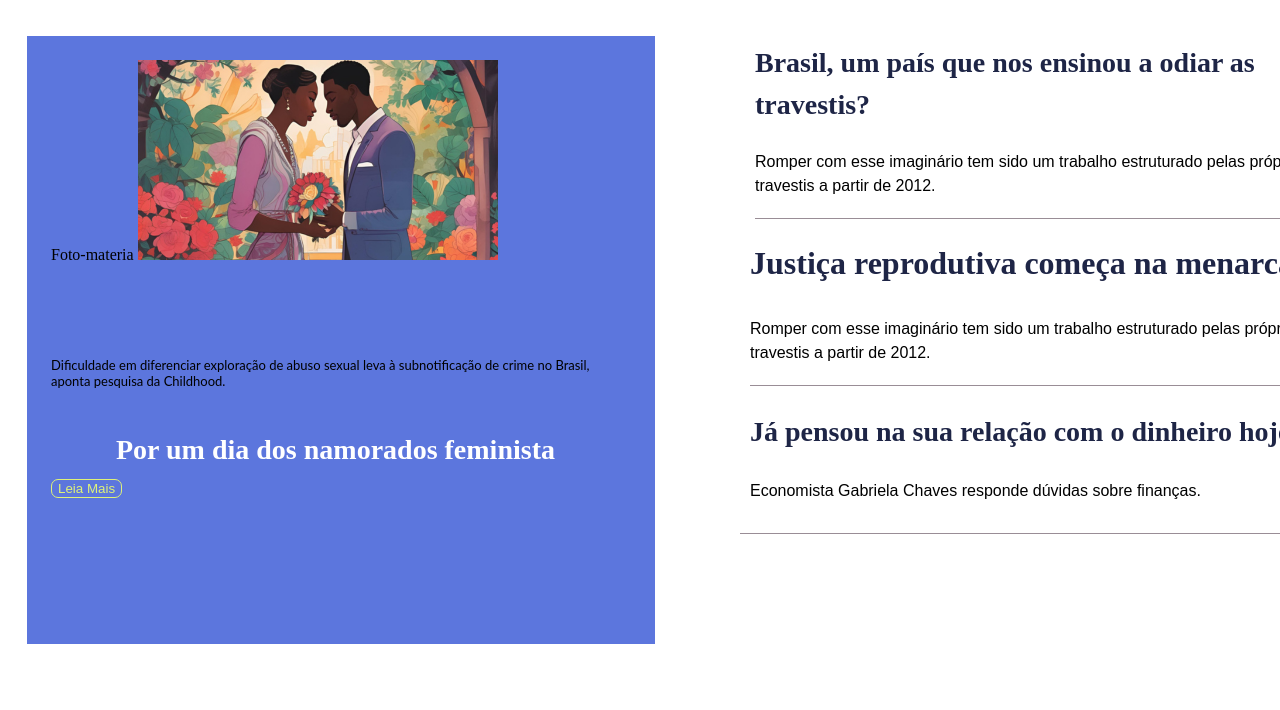
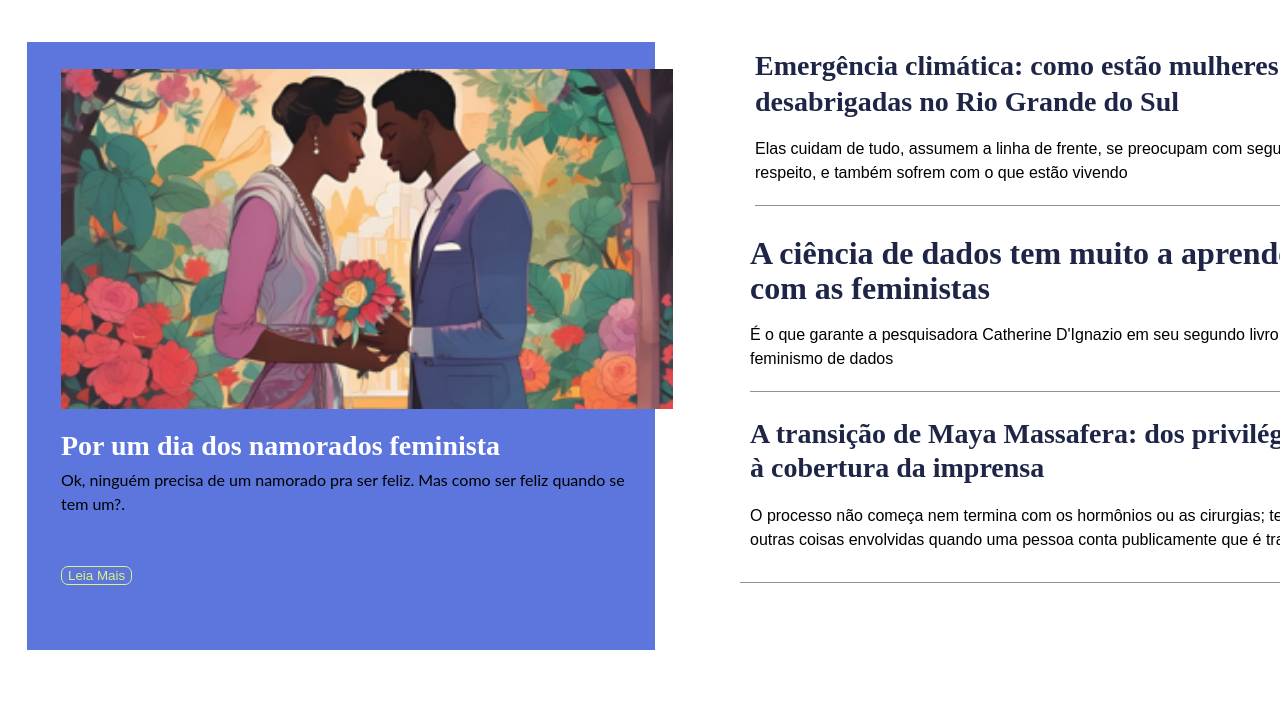
Before and after one commit to madu-nascimento/clone-AzMina, a plain HTML site: page index.html in a window 1280 px wide. Shown: the part 90-800 px from the top of the page. Drawn offline with Linux system fonts and the light colour scheme.

Commit message:
atualização final

```diff
--- a/index.html
+++ b/index.html
@@ -45,26 +45,9 @@
       </nav>
     </header>
 
-    <nav>
-      <ul class="redes-sociais">
-        <li>
-          <a href="#" target="_blank"><i class="fab fa-facebook-f"></i></a>
-        </li>
-        <li>
-          <a href="#" target="_blank"><i class="fab fa-twitter"></i></a>
-        </li>
-        <li>
-          <a href="#" target="_blank"><i class="fab fa-youtube"></i></a>
-        </li>
-        <li>
-          <a href="#" target="_blank"><i class="fab fa-instagram"></i></a>
-        </li>
-      </ul>
-    </nav>
-
     <main>
       <div class="fotao-esquerda">
-        <a href="#" class="hidden-text">Foto-materia</a>
+        <a href="#" class="link-materia"></a>
         <img src="images/design ilustracao.png" alt="Imagem de exemplo" />
         <a
           href="https://azmina.com.br/reportagens/brasil-falha-ao-notificar-exploracao-sexual/#"
@@ -74,8 +57,8 @@
           <h2>Por um dia dos namorados feminista</h2>
           <div class="linha">
             <p class="texto-abaixo">
-              Dificuldade em diferenciar exploração de abuso sexual leva à
-              subnotificação de crime no Brasil, aponta pesquisa da Childhood.
+              Ok, ninguém precisa de um namorado pra ser feliz. Mas como ser
+              feliz quando se tem um?.
             </p>
           </div>
           <div class="leia-mais">
@@ -91,13 +74,16 @@
         <article class="article-direita">
           <div class="bloco-um">
             <a href="#" target="_blank">
-              <h2>Brasil, um país que nos ensinou a odiar as travestis?</h2>
+              <h2>
+                Emergência climática: como estão mulheres desabrigadas no Rio
+                Grande do Sul
+              </h2>
             </a>
           </div>
           <div class="linha-um">
             <p class="texto-um">
-              Romper com esse imaginário tem sido um trabalho estruturado pelas
-              próprias travestis a partir de 2012.
+              Elas cuidam de tudo, assumem a linha de frente, se preocupam com
+              segurança, respeito, e também sofrem com o que estão vivendo
             </p>
           </div>
           <div class="linha-estetica"></div>
@@ -108,13 +94,13 @@
         <article class="article-direita">
           <div class="bloco-dois">
             <a href="#" target="_blank">
-              <h2>Justiça reprodutiva começa na menarca</h2>
+              <h2>A ciência de dados tem muito a aprender com as feministas</h2>
             </a>
           </div>
           <div class="linha-dois">
             <p class="texto-dois">
-              Romper com esse imaginário tem sido um trabalho estruturado pelas
-              próprias travestis a partir de 2012.
+              É o que garante a pesquisadora Catherine D'Ignazio em seu segundo
+              livro sobre feminismo de dados
             </p>
           </div>
           <div class="linha-estetica"></div>
@@ -125,11 +111,16 @@
         <article class="article-direita">
           <div class="bloco-tres">
             <a href="#" target="_blank">
-              <h2>Já pensou na sua relação com o dinheiro hoje?</h2>
+              <h2>
+                A transição de Maya Massafera: dos privilégios à cobertura da
+                imprensa
+              </h2>
             </a>
             <div class="linha-tres">
               <p class="texto-tres">
-                Economista Gabriela Chaves responde dúvidas sobre finanças.
+                O processo não começa nem termina com os hormônios ou as
+                cirurgias; tem muitas outras coisas envolvidas quando uma pessoa
+                conta publicamente que é trans
               </p>
             </div>
             <div class="linha-estetica"></div>
--- a/style.css
+++ b/style.css
@@ -1,29 +1,26 @@
 body {
-  overflow-y: auto; /* Adiciona uma barra de rolagem vertical se necessário */
-  margin: 0; /* Remove margens padrão */
-  padding: 0; /* Remove paddings padrão */
+  overflow-y: auto;
+  margin: 0;
+  padding: 0;
+  padding-top: 110px;
 }
 
 @import url("https://fonts.googleapis.com/css2?family=Lato:ital,wght@0,100;0,300;0,400;0,700;0,900;1,100;1,300;1,400;1,700;1,900&display=swap");
 @import url("https://fonts.googleapis.com/css2?family=Merriweather:ital,wght@0,300;0,400;0,700;0,900;1,300;1,400;1,700;1,900&display=swap");
 
 .first-horizontal-bar {
-  background: linear-gradient(
-    to right,
-    #5c76dd,
-    #ff808a
-  ); /* Lilás mesclado com rosa */
+  background: linear-gradient(to right, #5c76dd, #ff808a);
   position: fixed;
   top: 0;
   left: 0;
   width: 100%;
-  padding: 5px 0; /* Aumentar a altura da barra */
+  padding: 5px 0;
   display: flex;
   justify-content: flex-start;
   align-items: center;
   list-style: none;
   margin: 0;
-  z-index: 1000; /* Garantir que a barra esteja acima de outros elementos */
+  z-index: 1000;
   white-space: nowrap;
 }
 
@@ -34,12 +31,12 @@ body {
 .first-horizontal-bar li a {
   display: block;
   color: white;
-  text-align: left; /* Alinha o texto à esquerda */
+  text-align: left;
   text-decoration: none;
-  padding: 2px 30px; /* Define padding uniforme */
-  font-size: 14px;
+  padding: 2px 30px;
+  font-size: 13px;
   box-sizing: border-box;
-  margin-left: 5px; /* Define a unidade 'px' */
+  margin-left: 5px;
   align-items: center;
   font-family: "Lato", sans-serif;
   font-size: 14px;
@@ -48,8 +45,8 @@ body {
 }
 
 .first-horizontal-bar li a:hover {
-  background-color: #ebfa65;
-  color: black;
+  background-color: #def279;
+  color: #5c76dd;
 }
 
 h1 {
@@ -62,9 +59,9 @@ h1 {
   left: 0;
   width: 100%;
   box-sizing: border-box;
-  padding: 6px 12px; /* Aumentar a altura da barra */
+  padding: 6px 12px;
   display: flex;
-  justify-content: space-between; /* Alterado para separar o logo e o formulário de busca */
+  justify-content: space-between;
   align-items: center;
   list-style: none;
   margin: 0;
@@ -76,7 +73,7 @@ h1 {
 }
 
 .logo {
-  height: 35px; /* Ajuste a altura conforme necessário */
+  height: 35px;
 }
 
 .menu-editorias li {
@@ -91,8 +88,8 @@ h1 {
 }
 
 .menu-editorias li a:hover {
-  background-color: #ebfa65;
-  color: black;
+  background-color: #def279;
+  color: #5c76dd;
 }
 
 .menu-editorias .logo {
@@ -108,82 +105,79 @@ h1 {
 .menu-editorias .search-form input[type="search"] {
   padding: 3px;
   font-size: 14px;
-  margin-right: 10px; /* Adicionado espaço entre o input e os itens do menu */
+  margin-right: 10px;
 }
 
 .fotao-esquerda {
-  width: 580px; /* Defina a largura desejada para o quadrado */
-  height: 560px; /* Defina a altura desejada para o quadrado (igual à largura para criar um quadrado) */
-  background-color: #5c76dd; /* Cor de fundo do quadrado */
-  position: relative; /* Posiciona o quadrado em relação ao seu contêiner pai */
-  left: 12px; /* Distância da borda esquerda do contêiner pai */
-  top: 22px; /* Distância do topo da página/contêiner pai */
-  z-index: 1; /* Z-index para garantir que o quadrado fique abaixo de outros elementos */
+  width: 580px;
+  height: 560px;
+  background-color: #5c76dd;
+  position: relative;
+  left: 12px;
+  top: 22px;
+  z-index: 1;
   margin: 0px 15px 30px;
   padding: 24px;
   scroll-margin-top: 96px;
 }
 
-.image-container {
-  width: 100%;
-  display: flex;
-  justify-content: center;
-  margin-bottom: 20px;
+.fotao-esquerda img {
+  width: auto;
+  height: 340px;
+  object-fit: cover;
   position: relative;
-}
-
-.image-container img {
-  width: 100%; /* Ajuste conforme necessário */
-  height: 300px !important; /* Mantém a proporção da imagem */
-  position: relative;
-  right: -48px; /* Ajuste conforme necessário */
-  top: -10px; /* Ajuste conforme necessário */
+  right: -10px;
+  top: 3px;
 }
 
 .fotao-esquerda > article h2 {
   width: 800px;
   height: 78px;
-  padding: 100px; /* Adiciona padding interno */
-  box-sizing: border-box; /* Inclui padding no tamanho total do elemento */
-  margin-top: 70px; /* Desloca o título para cima */
+  padding: 100px;
+  box-sizing: border-box;
+  margin-top: -80px;
   font-family: "Merriweather", serif;
   font-size: 28px;
   font-weight: bold;
   font-style: normal;
   color: #ffffff;
-  text-align: left; /* Centraliza o texto dentro do elemento */
-  margin-left: -35px; /* Garante que o elemento ocupe toda a largura disponível */
+  text-align: left;
+  margin-left: -90px;
 }
 
 .fotao-esquerda p {
   font-family: "Lato", sans-serif;
-  font-size: 13px;
+  font-size: 16px;
   font-weight: 400;
+  line-height: 1.5;
   font-style: normal;
   margin-bottom: 10px;
-  margin-top: -200px; /* Ajuste o valor negativo para mover o texto para cima */
+  margin-top: -85px;
+  text-align: left;
+  margin-left: 10px;
 }
 
 .fotao-esquerda .leia-mais {
-  margin-top: 90px; /* Ajuste a margem superior conforme necessário */
+  margin-top: 50px;
+  margin-left: 10px;
 }
 
 .fotao-esquerda button {
-  border-radius: 7px; /* Valor do raio das bordas */
-  background-color: transparent; /* Remova o preenchimento de fundo */
+  border-radius: 7px;
+  background-color: transparent;
   color: #def279;
-  border: 1px solid #def279; /* Espessura da borda de 2 pixels e cor vermelha */
+  border: 1px solid #def279;
 }
 
 .container {
-  width: 600px; /* ajuste a largura conforme necessário */
-  top: -610px; /* Adiciona uma margem superior de 50 pixels */ /* centralizar horizontalmente */
+  width: 600px;
+  top: -610px;
   box-sizing: border-box;
-  position: relative; /* Para garantir que o z-index funcione */
-  z-index: 2; /* Garante que o container esteja acima do quadrado azul */
-  display: flex; /* Alterado para usar flexbox */
-  align-items: flex-start; /* Alinha os itens ao topo */
-  min-width: 400px; /* Definindo uma largura mínima */
+  position: relative;
+  z-index: 2;
+  display: flex;
+  align-items: flex-start;
+  min-width: 400px;
   left: 750px;
   margin-left: 5px;
 }
@@ -197,13 +191,13 @@ h1 {
   height: 80px;
   margin: 0;
   font-family: "Merriweather", serif;
-  line-height: 1.5;
+  line-height: 1.3;
   padding-bottom: 0.75rem;
   font-size: 28px;
   font-weight: bolder;
   font-style: normal;
   color: #1e2546;
-  margin-bottom: 10px;
+  margin-bottom: 2px;
 }
 
 .container p {
@@ -211,14 +205,15 @@ h1 {
   font-size: 16px;
   line-height: 1.5;
   font-weight: 400;
-  margin-bottom: 10px;
+  margin-bottom: -20px;
+  margin-top: -5px;
 }
 
 .container .linha-estetica {
-  width: 98%; /* Ou qualquer valor desejado */
-  border-bottom: 1px solid #998d96; /* cor da linha */
+  width: 98%;
+  border-bottom: 1px solid #998d96;
   margin-bottom: 20px;
-  margin-top: 20px;
+  margin-top: 40px;
 }
 
 a {
@@ -228,9 +223,9 @@ a {
 
 .container-dois {
   width: 600px;
-  position: relative; /* Alterado: position relative para position absolute */
-  left: 750px; /* Adicionado: define a posição à esquerda */
-  top: -630px; /* Mantido se desejar o deslocamento vertical */
+  position: relative;
+  left: 750px;
+  top: -620px;
   z-index: 2;
   display: flex;
   align-items: flex-start;
@@ -246,13 +241,13 @@ a {
   height: 50px;
   margin: 0;
   font-family: "Merriweather", serif;
-  line-height: 1.5;
+  line-height: 1.1;
   padding-bottom: 0.75rem;
   font-size: 32px;
   font-weight: bold;
   font-style: normal;
   color: #1e2546;
-  margin-bottom: 10px;
+  margin-bottom: 2px;
 }
 
 .container-dois p {
@@ -261,6 +256,7 @@ a {
   line-height: 1.5;
   font-weight: 400;
   margin-bottom: 10px;
+  margin-top: 25px;
 }
 
 .container-dois .linha-estetica {
@@ -277,9 +273,9 @@ a {
 
 .container-tres {
   width: 600px;
-  position: relative; /* Alterado: position relative para position absolute */
-  left: 750px; /* Adicionado: define a posição à esquerda */
-  top: -645px; /* Mantido se desejar o deslocamento vertical */
+  position: relative;
+  left: 750px;
+  top: -645px;
   z-index: 2;
   display: flex;
   align-items: flex-start;
@@ -291,17 +287,18 @@ a {
 }
 
 .container-tres h2 {
-  width: 560px;
-  height: 40px;
-  margin: 0;
+  width: 580px;
+  height: 50px;
+  margin: 10px 0 0;
   font-family: "Merriweather", serif;
-  line-height: 1.5;
+  line-height: 1.2;
   padding-bottom: 0.75rem;
   font-size: 28px;
   font-weight: bolder;
   font-style: normal;
   color: #1e2546;
   margin-bottom: 10px;
+  word-break: normal;
 }
 
 .container-tres p {
@@ -310,15 +307,16 @@ a {
   line-height: 1.5;
   font-weight: 400;
   margin-bottom: 10px;
+  margin-top: 25px;
 }
 
 .container-tres .linha-estetica {
   position: absolute;
-  width: calc(100% + 4px); /* Ajustando a largura com margem extra */
+  width: calc(100% + 4px);
   border-bottom: 1px solid #998d96;
   margin-bottom: 20px;
   margin-top: 20px;
-  left: -10px; /* Ajustando a posição para a esquerda */
+  left: -10px;
 }
 
 a {
```
